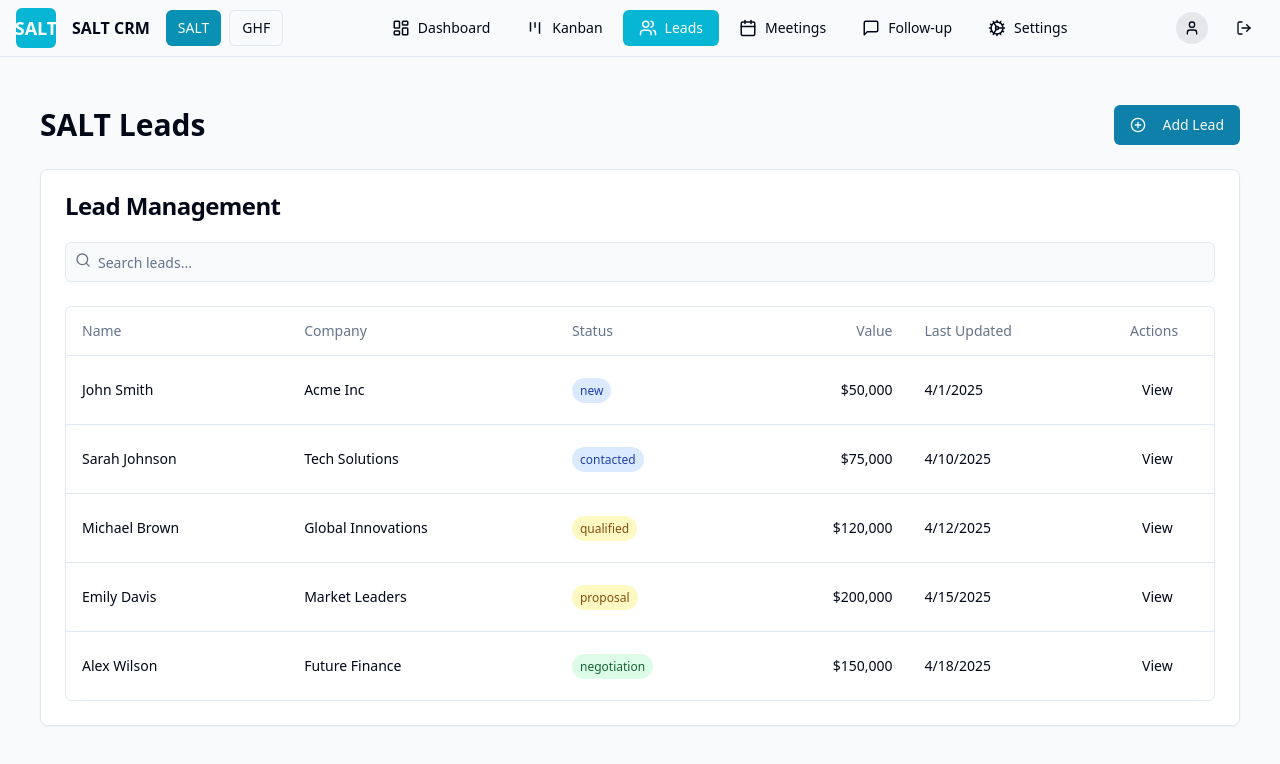
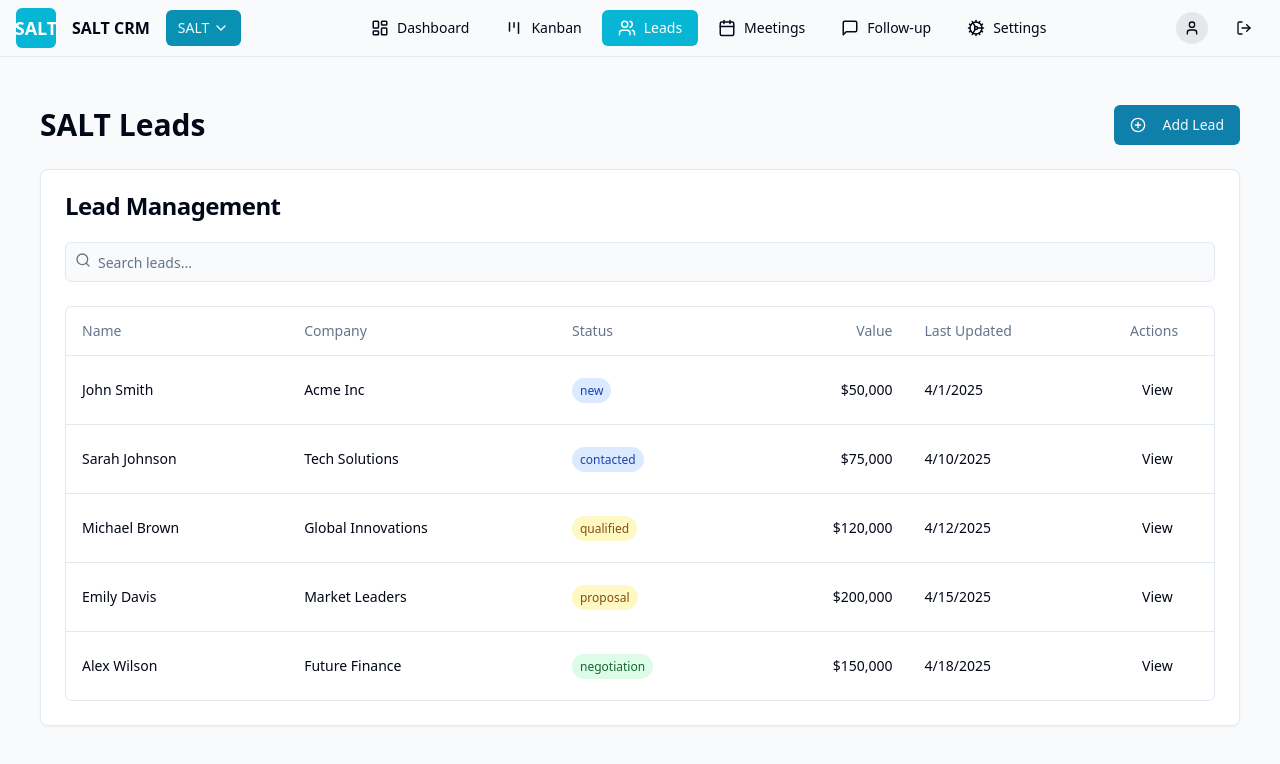
Before and after one commit to vinidicocco/lead-flow-harmony-crm, a React (Vite) app: page /leads in a window 1280 px wide. Shown: the top 764 px of the page. Built offline with nearby package versions, Linux system fonts and the light colour scheme.

Commit message:
feat: Implement profile switcher dropdown
Refactor ProfileSwitcher to use a dropdown menu for profile selection.
The dropdown displays the current profile and options for SALT/GHF.
Includes styling for profile-specific colors and toast notifications.

```diff
--- a/src/components/layout/ProfileSwitcher.tsx
+++ b/src/components/layout/ProfileSwitcher.tsx
@@ -4,6 +4,13 @@ import { Button } from '@/components/ui/button';
 import { useProfile } from '@/context/ProfileContext';
 import { Profile } from '@/types';
 import { toast } from 'sonner';
+import { ChevronDown } from 'lucide-react';
+import {
+  DropdownMenu,
+  DropdownMenuContent,
+  DropdownMenuItem,
+  DropdownMenuTrigger,
+} from '@/components/ui/dropdown-menu';
 
 const ProfileSwitcher = () => {
   const { currentProfile, setCurrentProfile } = useProfile();
@@ -13,25 +20,40 @@ const ProfileSwitcher = () => {
     toast.success(`Switched to ${profile} profile`);
   };
 
+  // Set profile-specific styles
+  const getProfileColor = (profile: Profile) => {
+    return profile === 'SALT' ? 'bg-salt hover:bg-salt-dark' : 'bg-ghf hover:bg-ghf-dark';
+  };
+
   return (
-    <div className="flex gap-2">
+    <DropdownMenu>
+      <DropdownMenuTrigger asChild>
         <Button
-        variant={currentProfile === 'SALT' ? 'default' : 'outline'}
+          variant="default"
           size="sm"
+          className={`${getProfileColor(currentProfile)} gap-1`}
+        >
+          {currentProfile}
+          <ChevronDown size={16} />
+        </Button>
+      </DropdownMenuTrigger>
+      <DropdownMenuContent align="start" className="w-24">
+        <DropdownMenuItem
           onClick={() => handleProfileChange('SALT')}
-        className={currentProfile === 'SALT' ? 'bg-salt hover:bg-salt-dark' : ''}
+          className={`flex items-center ${currentProfile === 'SALT' ? 'bg-salt/20' : ''}`}
         >
+          <div className={`w-3 h-3 rounded-full bg-salt mr-2`}></div>
           SALT
-      </Button>
-      <Button
-        variant={currentProfile === 'GHF' ? 'default' : 'outline'}
-        size="sm"
+        </DropdownMenuItem>
+        <DropdownMenuItem
           onClick={() => handleProfileChange('GHF')}
-        className={currentProfile === 'GHF' ? 'bg-ghf hover:bg-ghf-dark' : ''}
+          className={`flex items-center ${currentProfile === 'GHF' ? 'bg-ghf/20' : ''}`}
         >
+          <div className={`w-3 h-3 rounded-full bg-ghf mr-2`}></div>
           GHF
-      </Button>
-    </div>
+        </DropdownMenuItem>
+      </DropdownMenuContent>
+    </DropdownMenu>
   );
 };
 
```
Lines whose indentation alone changed are shown as unchanged.
